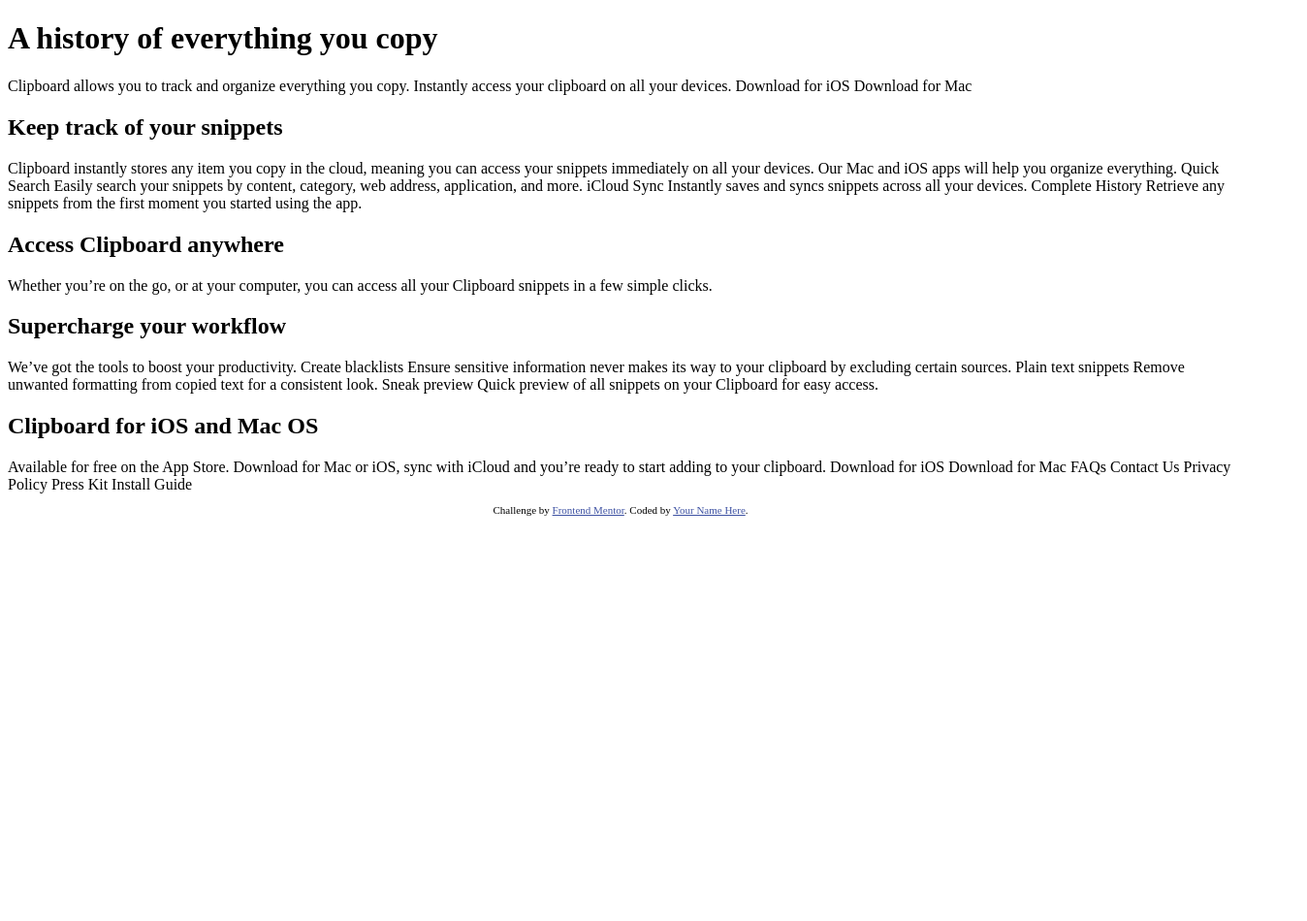
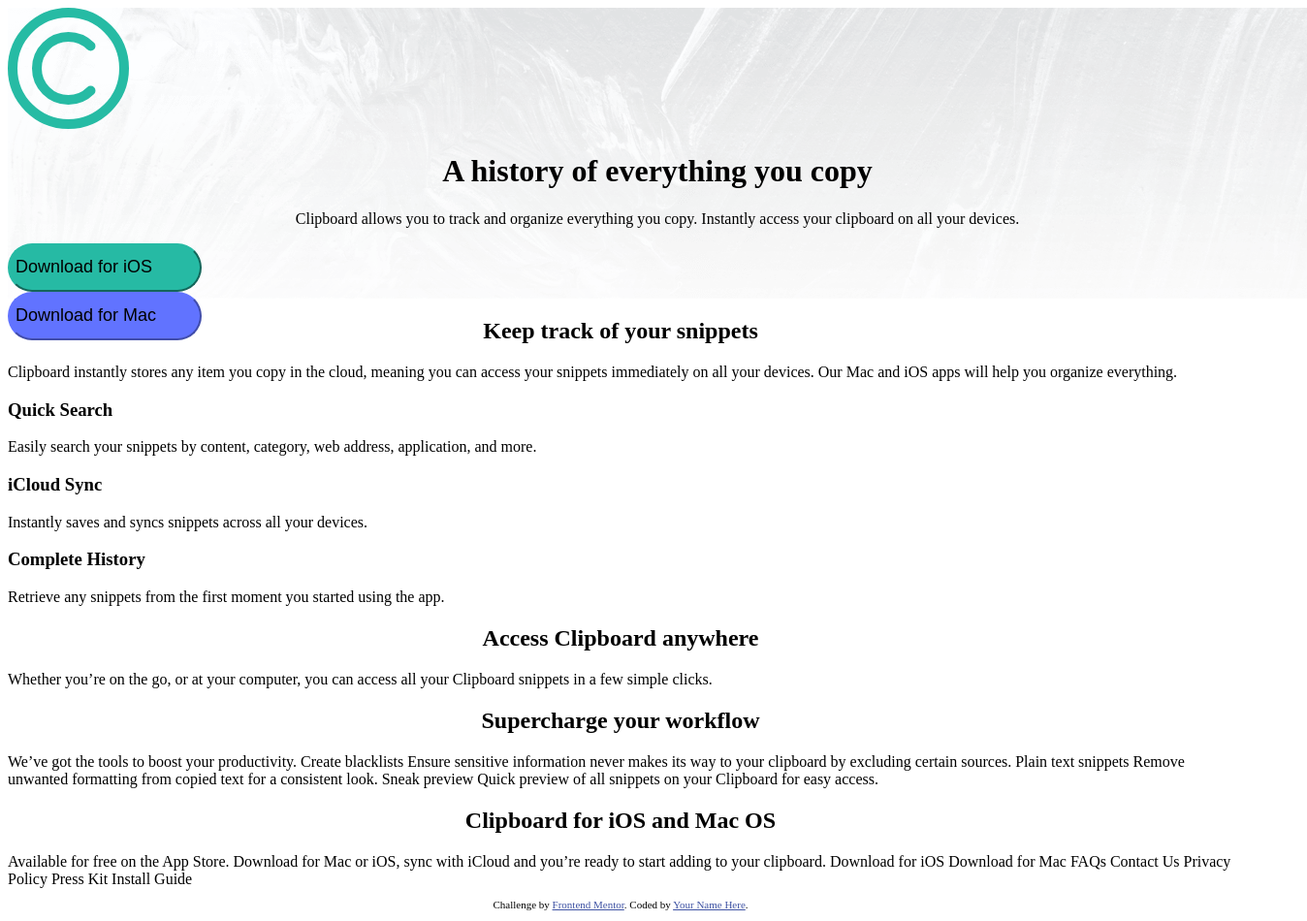
Before and after one commit to music-tko/Landing-Page, a plain HTML site: page index.html in a window 1280 px wide. Shown: the whole page at 97% size, 1348 px wide, since content can reach past the window. Before the commit the page ends 800 px from the top, so only its background shows below. Drawn offline with Linux system fonts and the light colour scheme.

Commit message:
Adding additional html tags for hero page

```diff
--- a/index.html
+++ b/index.html
@@ -15,30 +15,34 @@
   </style>
 </head>
 <body>
+  <div class="bg-header">
+  <div class="header">
+    <img src="images/logo.svg" class="header-img" alt="">
+      <h1>A history of everything you copy</h1>
 
-  <h1>A history of everything you copy</h1>
+        <p class="header-description">Clipboard allows you to track and organize everything you
+        copy. Instantly access your clipboard on all your devices.</p>
 
-  Clipboard allows you to track and organize everything you
-  copy. Instantly access your clipboard on all your devices.
-
-  Download for iOS
-  Download for Mac
+           <button class="g-button">Download for iOS</button>
+           <button class="b-button"> Download for Mac</button>
+  </div>
+  </div>
 
   <h2>Keep track of your snippets</h2>
 
-  Clipboard instantly stores any item you copy in the cloud,
+  <p>Clipboard instantly stores any item you copy in the cloud,
   meaning you can access your snippets immediately on all your
-  devices. Our Mac and iOS apps will help you organize everything.
+  devices. Our Mac and iOS apps will help you organize everything.</p>
 
-  Quick Search
+  <h3>Quick Search</h3>
 
   Easily search your snippets by content, category, web address, application, and more.
 
-  iCloud Sync
+  <h3>iCloud Sync</h3>
 
   Instantly saves and syncs snippets across all your devices.
 
-  Complete History
+  <h3>Complete History</h3>
 
   Retrieve any snippets from the first moment you started using the app.
 
--- a/stylesheet.css
+++ b/stylesheet.css
@@ -0,0 +1,36 @@
+h1, h2{
+    text-align: center;
+}
+.bg-header{
+    width: 1340px;
+    background-image: url(images/bg-header-desktop.png);
+    height: 300px;
+}
+.header{
+    max-width: 1440px;
+    height: 500px;
+}
+.header-description{
+    text-align: center;
+}
+button{
+    display: flex;
+    align-items: center;
+}
+.g-button{
+    text-align: center;
+    height: 50px;
+    width: 200px;
+    font-size: 18px;
+    border-radius: 30px;
+    border-color: hsl(171, 66%, 44%);
+    background-color: hsl(171, 66%, 44%);
+}
+.b-button{
+    height: 50px;
+    width: 200px;
+    font-size: 18px;
+    border-radius: 30px;
+    border-color: hsl(233, 100%, 69%);
+    background-color: hsl(233, 100%, 69%);
+}
```
